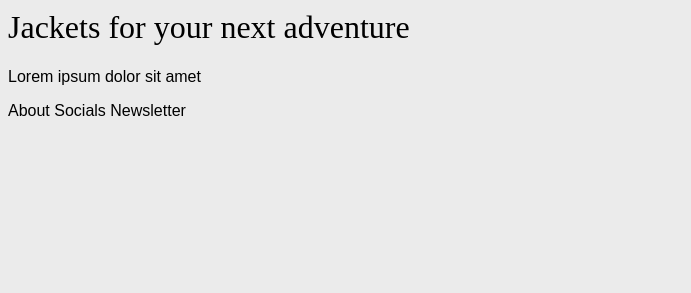
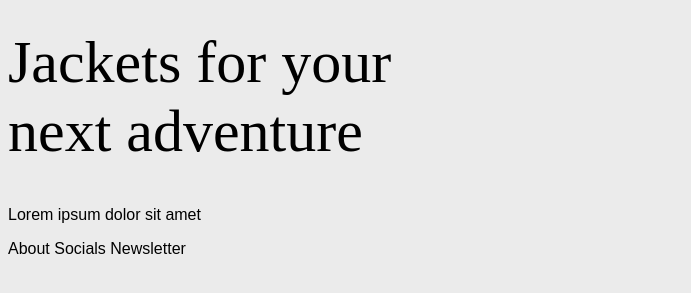
Before and after one commit to dina-kvivesen/first_website, a plain HTML site: page index.html in a window 1280 px wide. Shown: the part 205-498 px from the top of the page, without its empty margins (0-691 px from the left). Drawn offline with Linux system fonts and the light colour scheme; a web font is replaced by a local one.

Commit message:
update h1

```diff
--- a/css/styles.css
+++ b/css/styles.css
@@ -9,6 +9,7 @@ h1 {
   font-family: "caflisch-script-pro";
   font-weight: 400;
   font-style: normal;
+  font-size: 60px;
 }
 nav li {
   display: inline-block;
--- a/index.html
+++ b/index.html
@@ -22,7 +22,10 @@
       </nav>
     </header>
     <main>
-      <h1>Jackets for your next adventure</h1>
+      <h1>
+        Jackets for your <br />
+        next adventure
+      </h1>
       <p>Lorem ipsum dolor sit amet</p>
     </main>
     <footer>
```
